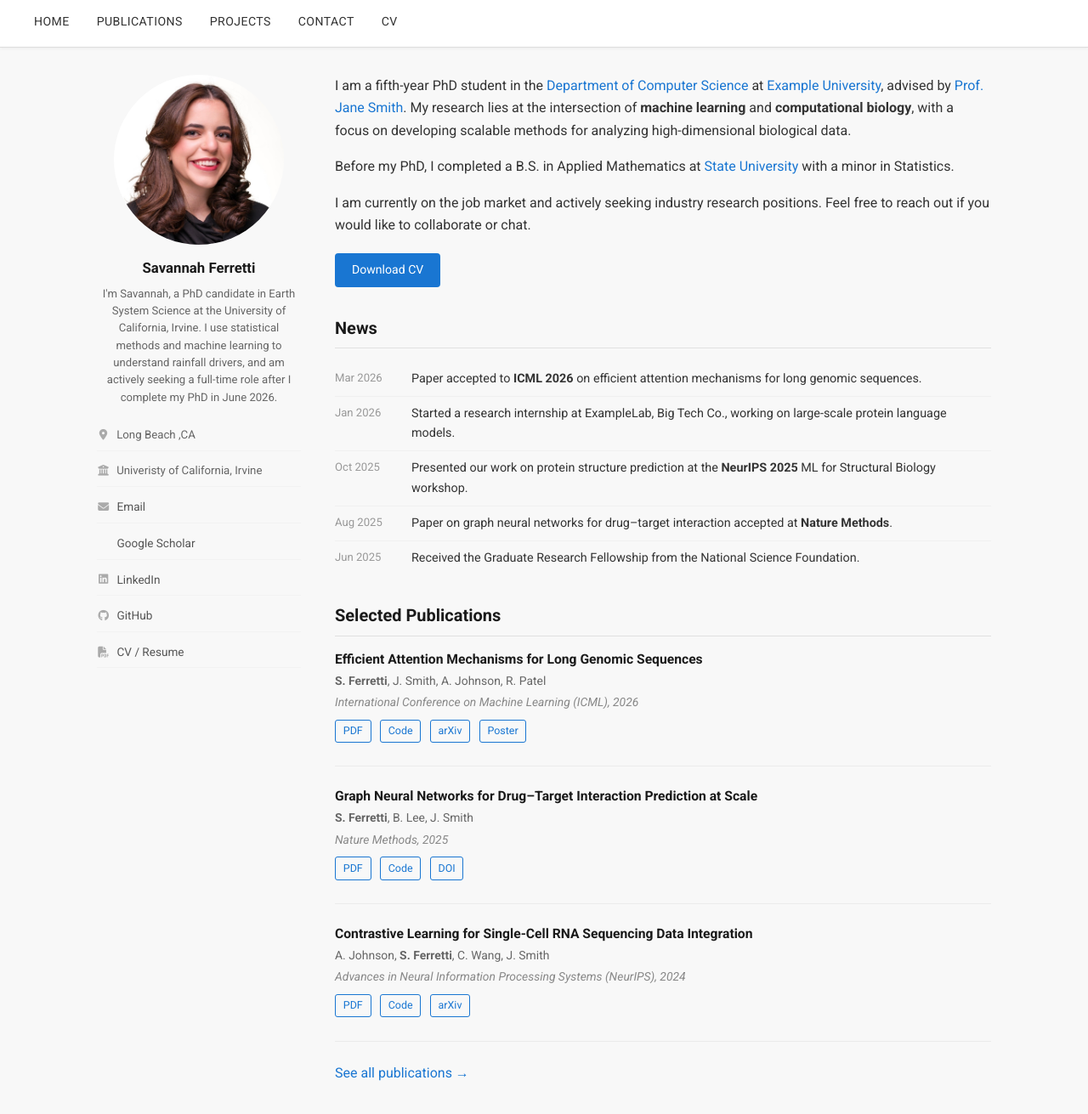
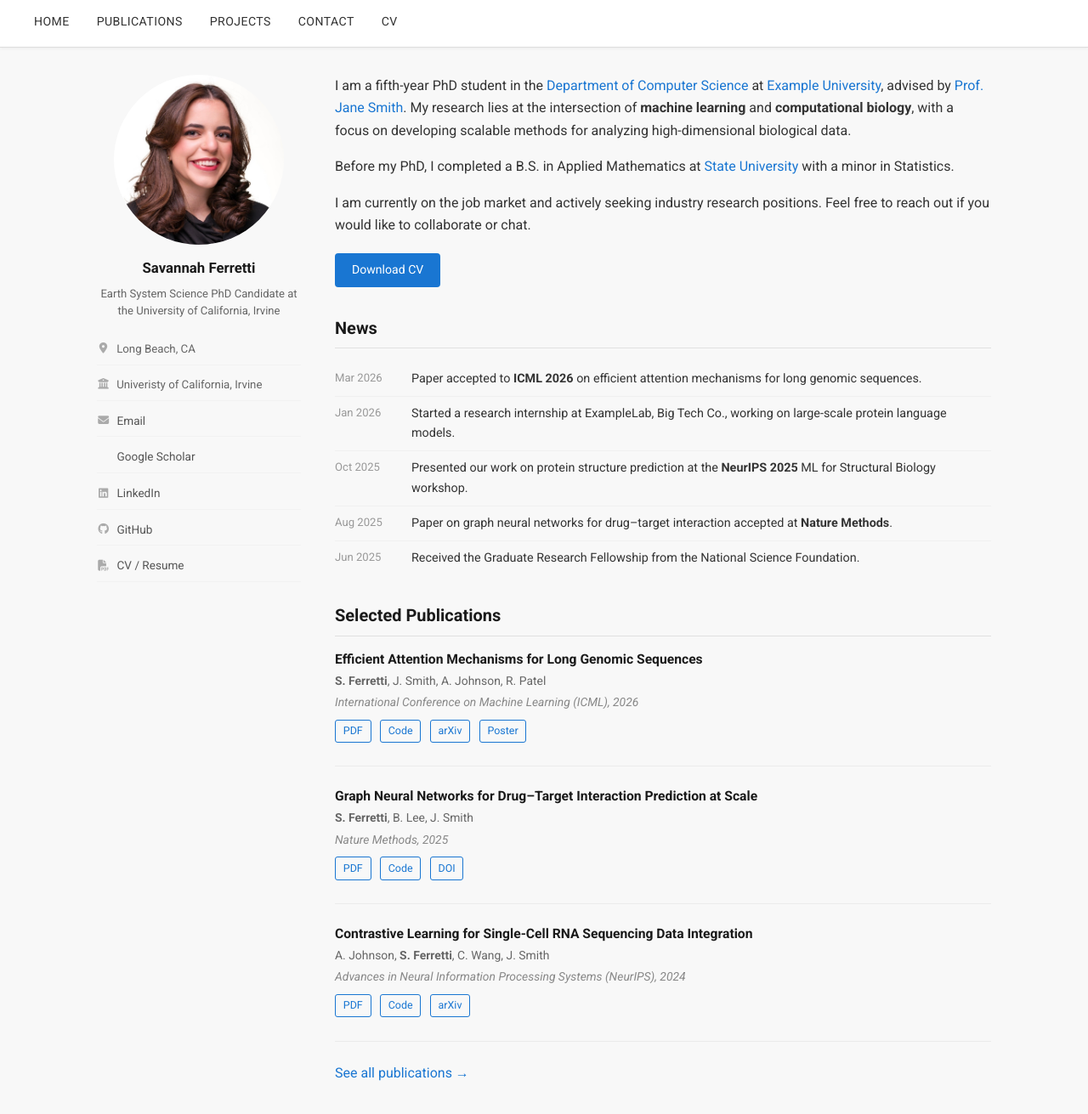
Before and after one commit to savannahferretti/savannahferretti.github.io, a Jekyll site: the page built from pages/index.md, in a window 1280 px wide and 1324 px high. Shown: the top 1311 px of the window at 85% size. Built offline with Jekyll 4.4.1, drawn with Linux system fonts in a browser that asks for light colours; a style sheet for code colours, icons or effects is not loaded.

Commit message:
Revise author bio and location in config
Updated bio and location details for author.

```diff
--- a/_config.yml
+++ b/_config.yml
@@ -4,8 +4,8 @@ description: "PhD Candidate in Earth System Science"
 author:
   name: "Savannah Ferretti"
   avatar: "/files/profile.jpg"
-  bio: "I'm Savannah, a PhD candidate in Earth System Science at the University of California, Irvine. I use statistical methods and machine learning to understand rainfall drivers, and am actively seeking a full-time role after I complete my PhD in June 2026."
-  location: "Long Beach ,CA"
+  bio: "Earth System Science PhD Candidate at the University of California, Irvine"
+  location: "Long Beach, CA"
   employer: "Univeristy of California, Irvine"
   email: "savannah.ferretti@uci.edu"
   googlescholar: "https://scholar.google.com/citations?user=kH2IC6wAAAAJ&hl"
```
